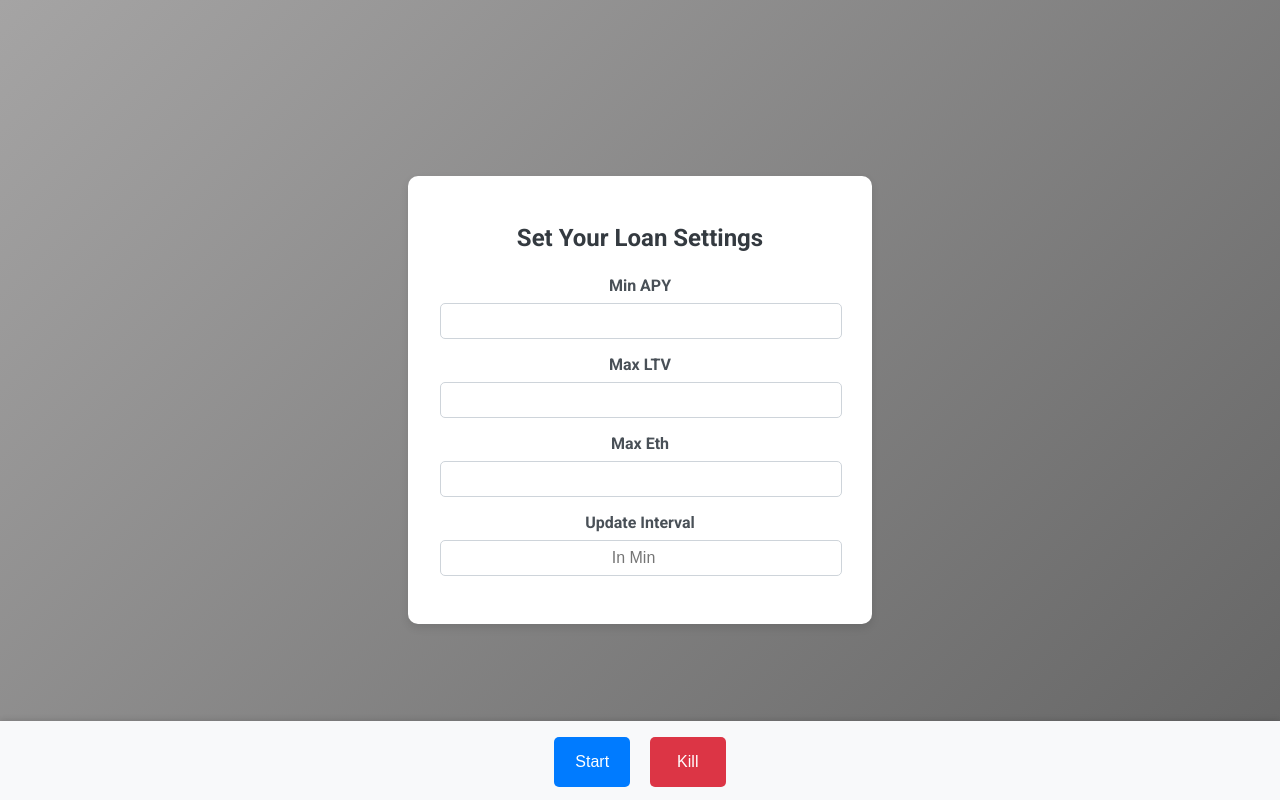
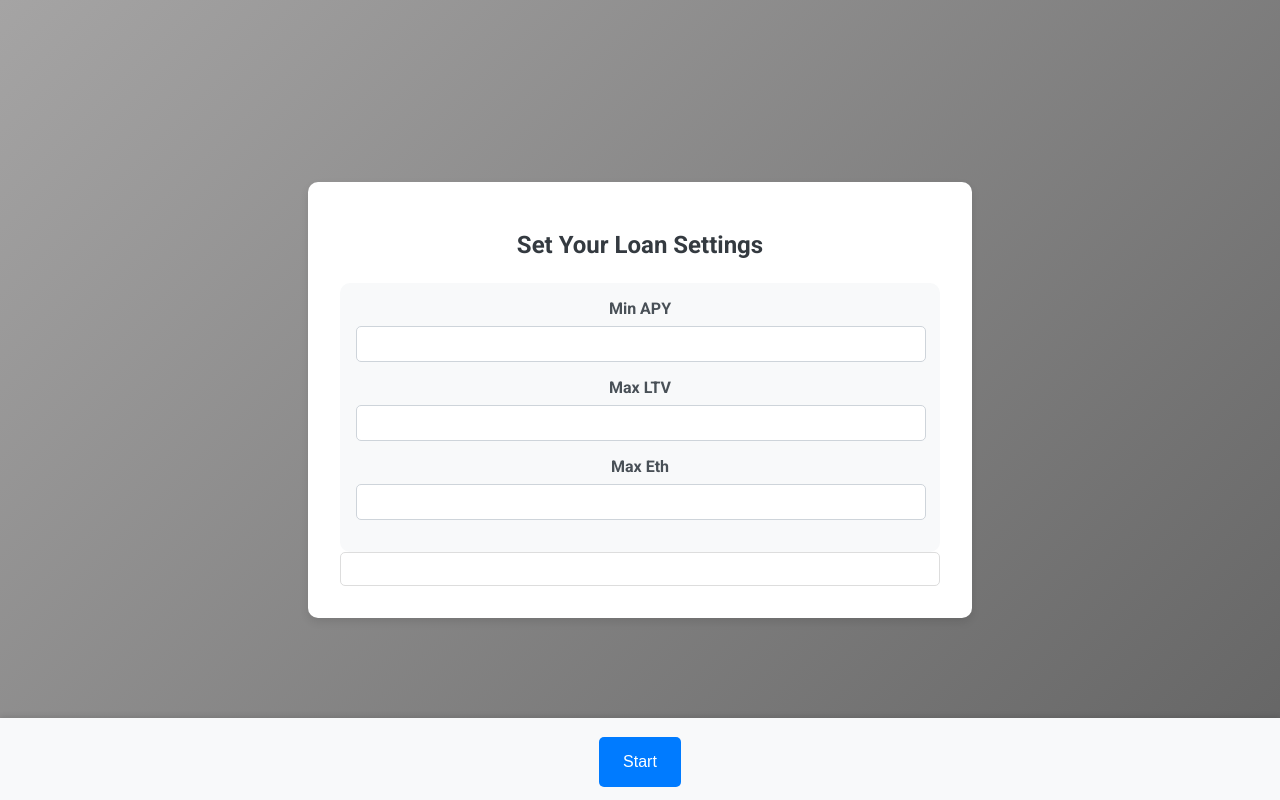
Before and after one commit to mgis8/Blur-NFT-Loan-Dashboard, a Flask app: page / in a window 1280 px wide. Run offline with Flask 3, Linux system fonts and the light colour scheme.

Commit message:
Update frontend.html
correct file

```diff
--- a/templates/frontend.html
+++ b/templates/frontend.html
@@ -22,7 +22,7 @@
             box-shadow: 0 4px 8px rgba(0, 0, 0, 0.1);
             border-radius: 10px;
             padding: 2rem;
-            max-width: 400px;
+            max-width: 600px;
             width: 100%;
             text-align: center;
         }
@@ -44,6 +44,36 @@
             display: flex;
             justify-content: space-around;
         }
+
+
+        .nft-container {
+    flex: 1;
+    max-height: 130px;
+    overflow-y: auto;
+    border: 1px solid #ddd;
+    border-radius: 5px;
+    padding: 1rem;
+}
+
+.nft-item {
+    border: 1px solid #ddd;
+    border-radius: 5px;
+    padding: 0.3rem;
+    margin-bottom: 0.3rem;
+    font-size: 0.9rem;
+}
+
+.nft-item h3 {
+    margin: 0 0 0.5rem 0;
+    font-size: 1rem;
+}
+
+.nft-item p {
+    margin: 0.2rem 0;
+}
+
+
+
 
         .input-group {
             margin-bottom: 1rem;
@@ -75,7 +105,7 @@
         .btn-group {
             display: flex;
             justify-content: space-evenly;
-            margin-top: .2rem;
+            margin-top: .4rem;
         }
 
         .btn {
@@ -103,13 +133,33 @@
             background-color: #dc3545;
         }
 
+        .form-container, .nft-container {
+    flex: 1;
+    min-width: 0; /* Allows flex items to shrink below content size */
+}
+
+.form-container {
+    background-color: #f8f9fa;
+    border-radius: 10px;
+    padding: 1rem;
+}
+
         .btn.kill:hover {
             background-color: #c82333;
         }
 
 
     </style>
+
+
+
+
+
+
+
+
 <script>
+
 // JavaScript to prevent negative numbers in input boxes
 document.addEventListener('DOMContentLoaded', function() {
             const inputs = document.querySelectorAll('input[type="number"]');
@@ -121,12 +171,66 @@
                 });
             });
         });
+
+document.addEventListener('DOMContentLoaded', function() {
+    const form = document.getElementById('nftForm');
+    const startButton = document.getElementById('startButton');
+    const nftDataContainer = document.getElementById('nftDataContainer');
+
+    startButton.addEventListener('click', function() {
+        console.log('Start button clicked');
+
+        // Get form data
+        const formData = new FormData(form);
+        const searchParams = new URLSearchParams(formData);
+
+        console.log('Sending request to server');
+        // Send GET request to server
+        fetch(`/submit_form?${searchParams.toString()}`)
+            .then(response => response.json())
+            .then(data => {
+                console.log('Received data from server:', data);
+                // Update GUI with returned NFT data
+                updateNFTDisplay(data.nft_data);
+            })
+            .catch(error => {
+                console.error('Error:', error);
+                alert('An error occurred while fetching NFT data.');
+            });
+    });
+
+    function updateNFTDisplay(nftData) {
+        console.log('Updating NFT display');
+        // Clear previous data
+        nftDataContainer.innerHTML = '';
+        if (nftData.length > 0){
+        // Create and append new elements for each NFT
+        nftData.forEach(nft => {
+            const nftElement = document.createElement('div');
+            nftElement.classList.add('nft-item');
+            nftElement.innerHTML = `
+                <h3>${nft.name}</h3>
+                <p>ETH: ${nft.eth}</p>
+                <p>LTV: ${nft.ltv}</p>
+                <p>APY: ${nft.apy}</p>
+            `;
+            nftDataContainer.appendChild(nftElement);
+        });}
+        else {alert("No loans matched your query parameters")}
+        console.log('NFT display updated');
+    }
+});
 </script>
+
+
+
 </head>
 <body>
     <div class="container">
         <h1>Set Your Loan Settings</h1>
-        <form action="/submit_form" method="post">
+        <div class="content-wrapper">
+            <div class="form-container">
+                <form id="nftForm">
                     <div class="input-group">
                         <label for="input1">Min APY</label>
                         <input type="number" id="input1" name="input1" required>
@@ -140,17 +244,20 @@
                         <input type="number" id="input3" name="input3" required>
                     </div>
                     <div class="input-group">
-                <label for="input4">Update Interval</label>
-                <input type="number" id="input4" name="input4" placeholder="In Min">
-            </div>
-            <div class="btn-container">
-                <div class="btn-group">
-                    <button type="submit" class="btn start">Start</button>
-                    <button type="button" class="btn kill">Kill</button>
-                </div>
                         </div>
                 </form>
             </div>
 
+        </div>
+        <div class="btn-container">
+            <div class="btn-group">
+                <button type="submit" class="btn start" id="startButton">Start</button>
+                </div>
+        </div>
+        <div class="nft-container">
+            <div id="loadingIndicator" style="display: none;">Loading NFT data...</div>
+            <div id="nftDataContainer"></div>
+        </div>
+    </div>
 </body>
 </html>
```
Lines whose indentation alone changed are shown as unchanged.
